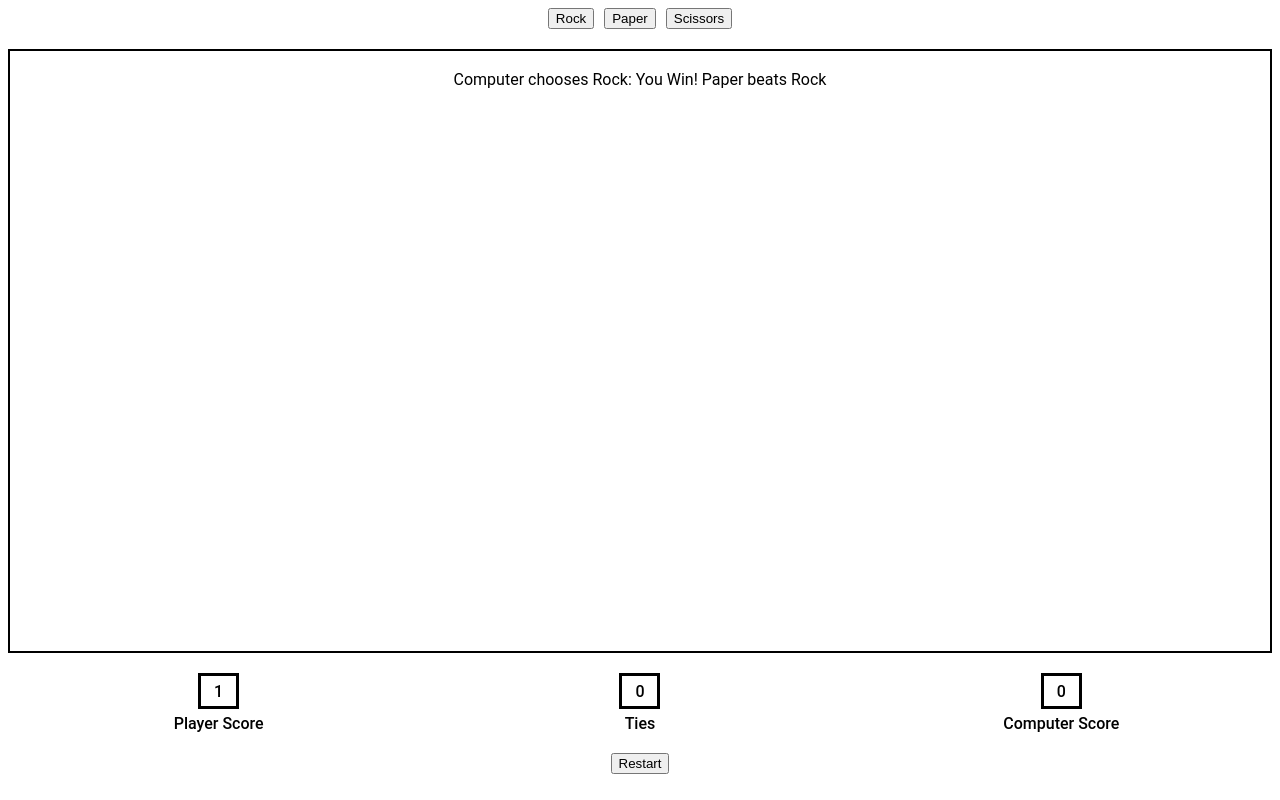
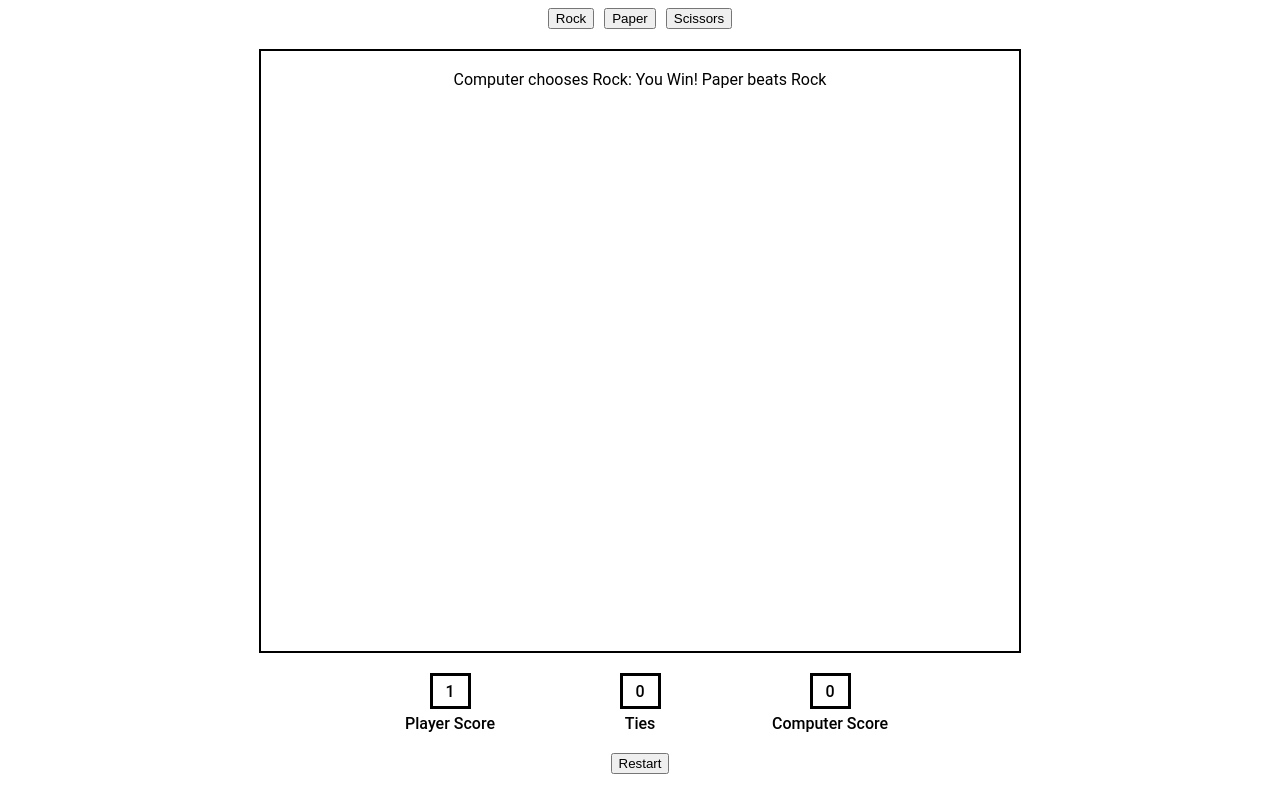
Before and after one commit to hlokman/rock-paper-scissors-project, a plain HTML site: page index.html in a window 1280 px wide. Both pictures are taken after a click on the element "Rock Paper Scissors". Drawn offline with Linux system fonts and the light colour scheme.

Commit message:
Improve the UI

```diff
--- a/RPS.js
+++ b/RPS.js
@@ -52,6 +52,10 @@ btnBox.appendChild(btnScissors);
 const text = document.createElement('div');
 text.setAttribute('class', 'textBox');
 container.appendChild(text);
+
+const textDisplay = document.createElement('div');
+textDisplay.setAttribute('class', 'textDisplay');
+text.appendChild(textDisplay);
 
 const scoresBox = document.createElement('div');
 scoresBox.setAttribute('class', 'scoresBox');
@@ -136,23 +140,23 @@ btnBox.addEventListener('click', (e) => {
         if (result.startsWith("You Win") && gamesWon < 4) {
             gamesWon++;
             winsBox.innerText = `${gamesWon}`;
-            return text.innerText += `\n Computer chooses ${computerSelection}: ${result}\n`;
+            return textDisplay.innerText += `\n Computer chooses ${computerSelection}: ${result}\n`;
         } else if (result.startsWith("You Lose") && lostGames < 4) {
             lostGames++;
             lossesBox.textContent = `${lostGames}`;
-            return text.innerText += `\n Computer chooses ${computerSelection}: ${result} \n`;
+            return textDisplay.innerText += `\n Computer chooses ${computerSelection}: ${result} \n`;
         } else if (result.startsWith("You Win") && gamesWon == 4) {
             gamesWon ++;
             winsBox.innerText = `${gamesWon}`;
-            return text.innerHTML += `<br>Computer chooses ${computerSelection}: ${result}<br><strong><br>Congratulations, you WIN! You're the first to reach 5 victories: you lost ${lostGames} time(s) and you tied ${tieGames} time(s)<br></strong><br>`
+            return textDisplay.innerHTML += `<br>Computer chooses ${computerSelection}: ${result}<br><strong><br>Congratulations, you WIN! You're the first to reach 5 victories: you lost ${lostGames} time(s) and you tied ${tieGames} time(s)<br></strong><br>`
         } else if (result.startsWith("You Lose") && lostGames == 4) {
             lostGames++;
             lossesBox.textContent = `${lostGames}`;
-            return text.innerHTML += `<br>Computer chooses ${computerSelection}: ${result}<br><strong><br>Oh... you lost... The computer was the first to reach 5 victories: you won ${gamesWon} time(s) and you tied ${tieGames} time(s)<br></strong><br>`;
+            return textDisplay.innerHTML += `<br>Computer chooses ${computerSelection}: ${result}<br><strong><br>Oh... you lost... The computer was the first to reach 5 victories: you won ${gamesWon} time(s) and you tied ${tieGames} time(s)<br></strong><br>`;
         } else if (result.startsWith("It's a tie!")) {
             tieGames++;
             tiesBox.textContent = `${tieGames}`
-            return text.innerText += `\n Computer chooses ${computerSelection}: ${result} \n`;
+            return textDisplay.innerText += `\n Computer chooses ${computerSelection}: ${result} \n`;
         }
     };
     /* Previous version that caused an issue (when someone reaches 5 victories, you have to click on a button again to display the final result.
--- a/style.css
+++ b/style.css
@@ -6,16 +6,21 @@
 }
 
 .textBox {
+display: flex;
+flex-direction: column;
+justify-content: center;
+align-items: center;
+
+
+}
+
+.textDisplay {
     min-height: 600px;
-    min-width: 700px;
+    width: 60%;
     border: 2px solid black;
     margin-top: 20px;
     margin-bottom: 20px;
-    justify-content: center;
-    align-items: center;
     text-align: center;
-
-    flex: auto;
 }
 
 .btnBox {
@@ -27,7 +32,8 @@
 
 .scoresBox {
     display: flex;
-    justify-content: space-around;
+    justify-content: center;
+    gap: 40px;
     margin-bottom: 20px;
 }
 
```
